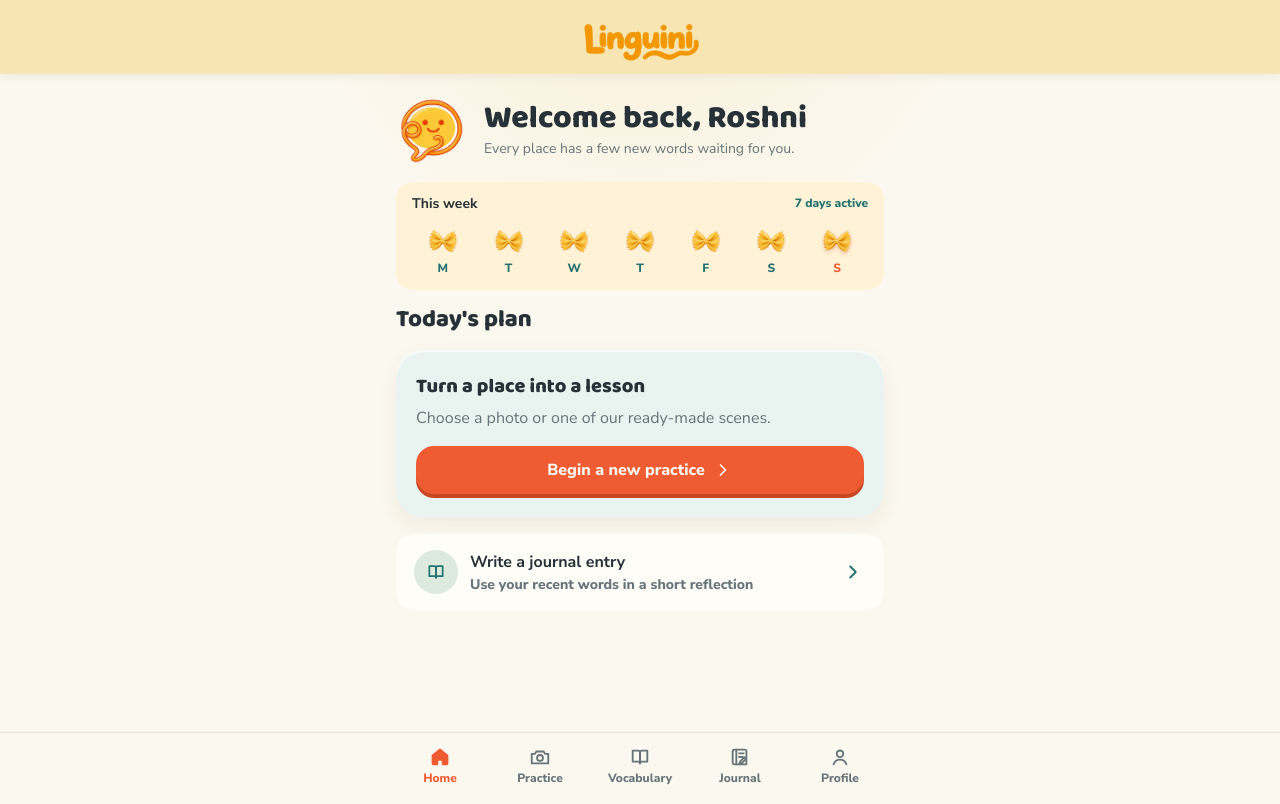
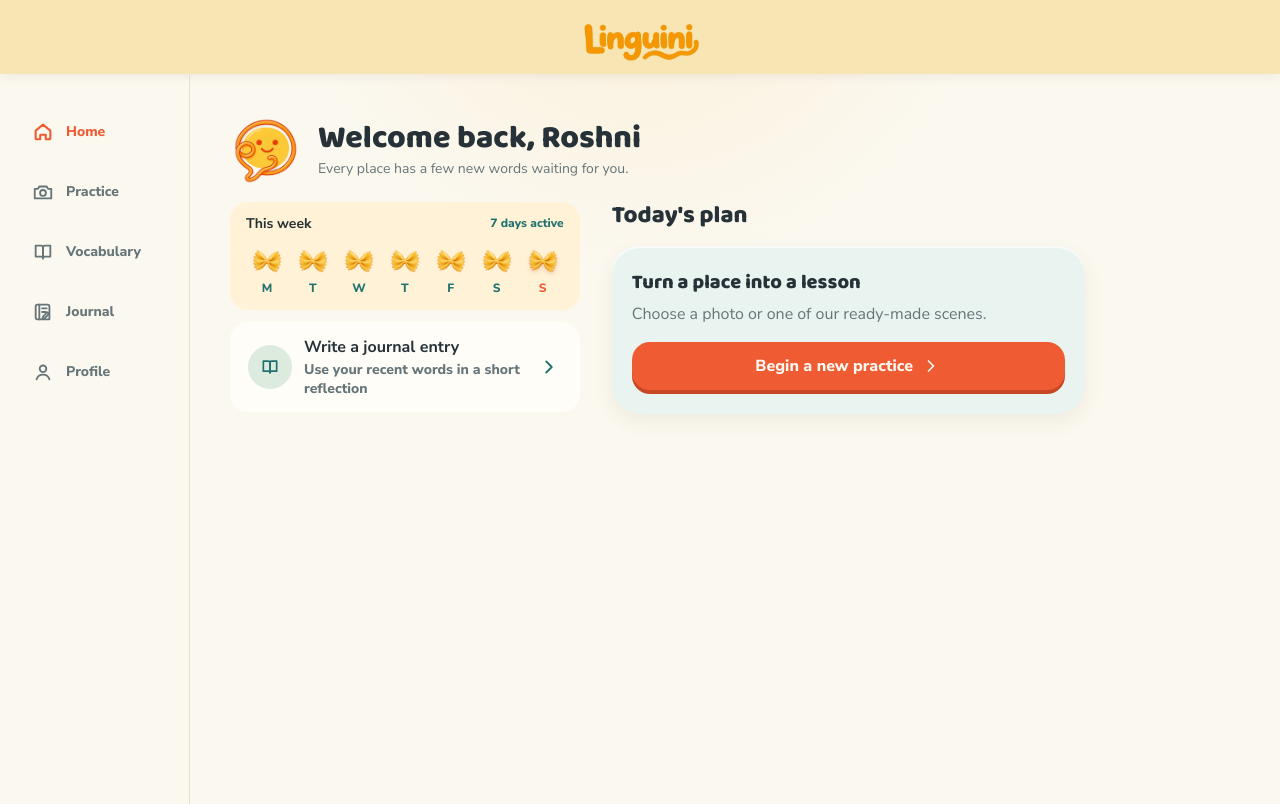
Before and after one commit to CS3216-A3-G7/linguini, a React (Vite) app: page /home in a window 1280 px wide. Built offline with nearby package versions, Linux system fonts and the light colour scheme.

Commit message:
Add desktop optimized versionl

```diff
--- a/src/components/AppShell.tsx
+++ b/src/components/AppShell.tsx
@@ -16,11 +16,12 @@ export function AppShell() {
     pathname === "/journal/new" ||
     /^\/journal\/[^/]+$/.test(pathname) ||
     pathname === "/profile/edit";
+  const usesWideCanvas = ["/home", "/practice", "/vocabulary", "/journal"].includes(pathname);
 
   return (
-    <div className="shell">
+    <div className="shell shell--app">
       <BrandBar back={isDetailPage} />
-      <main className="shell__content">
+      <main className={`shell__content${usesWideCanvas ? " shell__content--desktop-wide" : ""}`}>
         <Outlet />
       </main>
       <nav className="bottom-nav" aria-label="Main">
@@ -44,7 +45,7 @@ export function FocusShell() {
   const { pathname } = useLocation();
 
   return (
-    <div className="shell">
+    <div className="shell shell--focus">
       <BrandBar back={pathname !== "/"} />
       <main className="shell__content" style={{ paddingBottom: "var(--space-8)" }}>
         <Outlet />
--- a/src/components/ui.css
+++ b/src/components/ui.css
@@ -714,9 +714,123 @@
 }
 
 .bottom-nav__item.is-active svg {
-  fill: currentColor;
+  fill: none;
   stroke: currentColor;
   stroke-width: 2.25;
+}
+
+@media (min-width: 900px) {
+  .shell--app {
+    display: grid;
+    grid-template-columns: 190px minmax(0, 1fr);
+    grid-template-rows: auto minmax(0, 1fr);
+  }
+
+  .shell--app > .brandbar {
+    grid-column: 1 / -1;
+    grid-row: 1;
+  }
+
+  .shell--app > .shell__content {
+    grid-column: 2;
+    grid-row: 2;
+    max-width: 760px;
+    padding: var(--space-10) var(--space-10) var(--space-12);
+  }
+
+  .shell--app > .shell__content--desktop-wide {
+    max-width: 1120px;
+  }
+
+  .shell--focus > .shell__content {
+    max-width: 680px;
+    padding-inline: var(--space-8);
+  }
+
+  .shell--app > .bottom-nav {
+    position: sticky;
+    grid-column: 1;
+    grid-row: 2;
+    top: 0;
+    left: auto;
+    right: auto;
+    bottom: auto;
+    width: 190px;
+    height: calc(100vh - 70px);
+    flex-direction: column;
+    justify-content: flex-start;
+    gap: var(--space-2);
+    padding: var(--space-8) var(--space-4);
+    border-top: 0;
+    border-right: 1px solid rgba(222, 215, 200, 0.7);
+    background: transparent;
+  }
+
+  .shell--app .bottom-nav__item {
+    flex: none;
+    width: 100%;
+    max-width: none;
+    min-height: 52px;
+    flex-direction: row;
+    justify-content: flex-start;
+    gap: var(--space-3);
+    padding-inline: var(--space-4);
+    font-size: var(--text-small);
+  }
+
+  .shell--app .bottom-nav__item:hover {
+    background: var(--cream);
+  }
+
+  .home {
+    grid-template-columns: minmax(280px, 0.85fr) minmax(380px, 1.15fr);
+    align-items: start;
+    column-gap: var(--space-8);
+  }
+
+  .home-welcome {
+    grid-column: 1 / -1;
+  }
+
+  .home-streak {
+    grid-column: 1;
+    grid-row: 2;
+  }
+
+  .home-plan {
+    grid-column: 2;
+    grid-row: 2 / span 2;
+  }
+
+  .home-action-row--journal {
+    grid-column: 1;
+  }
+
+  .home-action-row--new-practice {
+    grid-column: 1;
+    grid-row: 3;
+  }
+
+  .practice-select .grid-2 {
+    grid-template-columns: repeat(3, minmax(0, 1fr));
+  }
+
+  .practice-select .dashed-capture {
+    min-height: 220px;
+  }
+
+  .vocabulary-scenes,
+  .vocabulary-list,
+  .journal-page > .list {
+    display: grid;
+    grid-template-columns: repeat(2, minmax(0, 1fr));
+    align-items: start;
+    gap: var(--space-4);
+  }
+
+  .journal-list-entry + .journal-list-entry {
+    margin-top: 0;
+  }
 }
 
 /* Feedback */
@@ -1663,6 +1777,27 @@
   gap: var(--space-6);
 }
 
+.home-dashboard,
+.home-dashboard__left {
+  display: contents;
+}
+
+.home-streak {
+  order: 1;
+}
+
+.home-plan {
+  order: 2;
+}
+
+.home-action-row--new-practice {
+  order: 3;
+}
+
+.home-action-row--journal {
+  order: 4;
+}
+
 .home h1 {
   font-size: var(--text-h1);
 }
@@ -2687,3 +2822,85 @@
     font-size: 34px;
   }
 }
+
+/* Wide-screen collection layouts come last so mobile-first component rules cannot override them. */
+@media (min-width: 900px) {
+  .vocabulary-page__view-toggle {
+    width: min(100%, 340px);
+    align-self: flex-end;
+  }
+
+  .journal-page__add {
+    width: min(100%, 340px);
+    align-self: flex-end;
+  }
+
+  .home.stack {
+    display: flex;
+  }
+
+  .home-dashboard {
+    display: grid;
+    grid-template-columns: minmax(280px, 0.85fr) minmax(380px, 1.15fr);
+    align-items: start;
+    gap: var(--space-8);
+  }
+
+  .home-dashboard__left {
+    display: flex;
+    min-width: 0;
+    flex-direction: column;
+    gap: var(--space-3);
+  }
+
+  .home-dashboard > .home-plan {
+    grid-column: 2;
+    grid-row: 1;
+  }
+
+  .home-welcome {
+    grid-column: 1 / -1;
+  }
+
+  .home-streak {
+    grid-column: 1;
+  }
+
+  .home-plan {
+    grid-column: 2;
+    grid-row: 2 / span 2;
+  }
+
+  .home-action-row--journal {
+    grid-column: 1;
+  }
+
+  .practice-select .grid-2 {
+    grid-template-columns: repeat(3, minmax(0, 1fr));
+  }
+
+  .vocabulary-scenes,
+  .vocabulary-list,
+  .journal-page > .list {
+    display: grid;
+    grid-template-columns: repeat(2, minmax(0, 1fr));
+    align-items: start;
+    gap: var(--space-4);
+  }
+
+  .journal-list-entry + .journal-list-entry {
+    margin-top: 0;
+  }
+
+  .journal-list-entry {
+    min-height: 136px;
+    align-items: center;
+    gap: var(--space-5);
+    padding: var(--space-5);
+  }
+
+  .journal-list-entry .thumb--lg {
+    width: 112px;
+    height: 88px;
+  }
+}
--- a/src/components/ui.tsx
+++ b/src/components/ui.tsx
@@ -56,12 +56,12 @@ export function TopBar({
 }) {
   const [isHelpOpen, setIsHelpOpen] = useState(false);
   const titleId = useId();
-  const closeButtonRef = useRef<HTMLButtonElement>(null);
+  const modalRef = useRef<HTMLElement>(null);
 
   useEffect(() => {
     if (!isHelpOpen) return;
 
-    closeButtonRef.current?.focus();
+    modalRef.current?.querySelector<HTMLButtonElement>("button")?.focus();
     const closeOnEscape = (event: KeyboardEvent) => {
       if (event.key === "Escape") setIsHelpOpen(false);
     };
@@ -89,6 +89,7 @@ export function TopBar({
       {help && isHelpOpen ? (
         <div className="help-modal__backdrop" onMouseDown={() => setIsHelpOpen(false)}>
           <section
+            ref={modalRef}
             className="help-modal"
             role="dialog"
             aria-modal="true"
@@ -98,7 +99,6 @@ export function TopBar({
             <div className="help-modal__header">
               <h2 id={titleId}>About this step</h2>
               <IconButton
-                ref={closeButtonRef}
                 label="Close information"
                 onClick={() => setIsHelpOpen(false)}
               >
--- a/src/pages/Home.tsx
+++ b/src/pages/Home.tsx
@@ -36,6 +36,8 @@ export function Home() {
         </div>
       </section>
 
+      <div className="home-dashboard">
+        <div className="home-dashboard__left">
       <section className="home-streak" aria-label={`${learner.streak}-day learning streak`}>
         <div className="home-streak__heading">
           <strong>This week</strong>
@@ -61,6 +63,35 @@ export function Home() {
           })}
         </ol>
       </section>
+
+      {hasSessionToContinue ? (
+        <Button
+          variant="quiet"
+          className="home-action-row home-action-row--new-practice"
+          onClick={() => navigate("/practice")}
+        >
+          <span className="home-action-row__icon home-action-row__icon--pasta">
+            <PlusIcon size={20} />
+          </span>
+          <span className="home-action-row__copy">
+            <strong>Find more words</strong>
+            <small>Use a new photo or ready scene</small>
+          </span>
+          <ChevronRightIcon />
+        </Button>
+      ) : null}
+
+      <Button variant="quiet" className="home-action-row home-action-row--journal" onClick={() => navigate("/journal/new")}>
+        <span className="home-action-row__icon home-action-row__icon--teal">
+          <BookIcon size={20} />
+        </span>
+        <span className="home-action-row__copy">
+          <strong>Write a journal entry</strong>
+          <small>Use your recent words in a short reflection</small>
+        </span>
+        <ChevronRightIcon />
+      </Button>
+        </div>
 
       <section className="home-plan" aria-labelledby="home-plan-title">
         <h2 id="home-plan-title">Today&apos;s plan</h2>
@@ -96,30 +127,8 @@ export function Home() {
           </Card>
         )}
 
-        {hasSessionToContinue ? (
-          <Button variant="quiet" className="home-action-row" onClick={() => navigate("/practice")}>
-            <span className="home-action-row__icon home-action-row__icon--pasta">
-              <PlusIcon size={20} />
-            </span>
-            <span className="home-action-row__copy">
-              <strong>Find more words</strong>
-              <small>Use a new photo or ready scene</small>
-            </span>
-            <ChevronRightIcon />
-          </Button>
-        ) : null}
       </section>
-
-      <Button variant="quiet" className="home-action-row home-action-row--journal" onClick={() => navigate("/journal/new")}>
-        <span className="home-action-row__icon home-action-row__icon--teal">
-          <BookIcon size={20} />
-        </span>
-        <span className="home-action-row__copy">
-          <strong>Write a journal entry</strong>
-          <small>Use your recent words in a short reflection</small>
-        </span>
-        <ChevronRightIcon />
-      </Button>
+      </div>
 
     </div>
   );
--- a/src/pages/Journal.tsx
+++ b/src/pages/Journal.tsx
@@ -49,7 +49,7 @@ export function Journal() {
   };
 
   return (
-    <div className="stack">
+    <div className="stack journal-page">
       <div className="month-switcher">
         <IconButton label="Previous month" onClick={() => changeMonth(-1)}>
           <ChevronLeftIcon />
@@ -60,7 +60,7 @@ export function Journal() {
         </IconButton>
       </div>
 
-      <Button block onClick={() => navigate("/journal/new")}>
+      <Button block className="journal-page__add" onClick={() => navigate("/journal/new")}>
         <PlusIcon size={18} /> Add today&apos;s entry
       </Button>
 
--- a/src/pages/PracticeSelect.tsx
+++ b/src/pages/PracticeSelect.tsx
@@ -15,7 +15,7 @@ export function PracticeSelect() {
   };
 
   return (
-    <div className="stack">
+    <div className="stack practice-select">
       <h1>Capture a Scene</h1>
       <p className="muted">Take a photo of the world around you, or start from a ready scene.</p>
 
--- a/src/pages/Welcome.tsx
+++ b/src/pages/Welcome.tsx
@@ -36,7 +36,7 @@ export function Welcome() {
           height={120}
           alt="Linguini mascot"
       />
-      <section className="welcome-story" aria-live="polite" aria-label={`${current.label}: ${current.title}`}>
+      <section className="welcome-story" aria-live="polite">
         <div className="welcome-story__copy">
 
           <h2>{current.title}</h2>
@@ -98,7 +98,6 @@ export function Welcome() {
                 key={item.id}
                 type="button"
                 className={index === step ? "is-active" : ""}
-                aria-label={`Show ${item.label}`}
                 aria-current={index === step ? "step" : undefined}
                 onClick={() => setStep(index)}
               />
```
